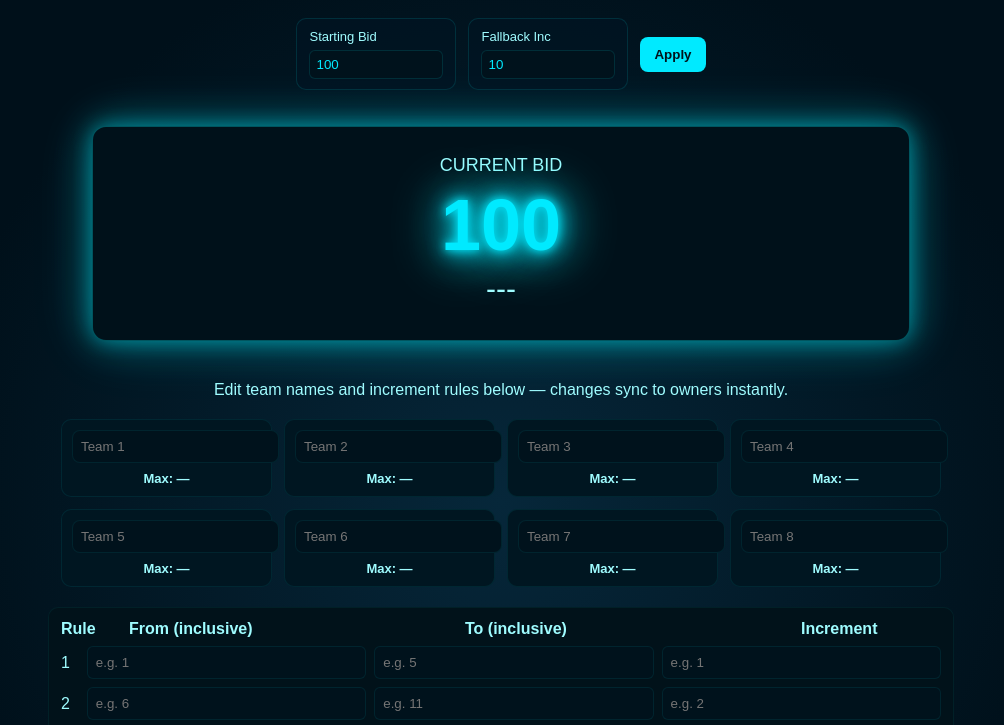
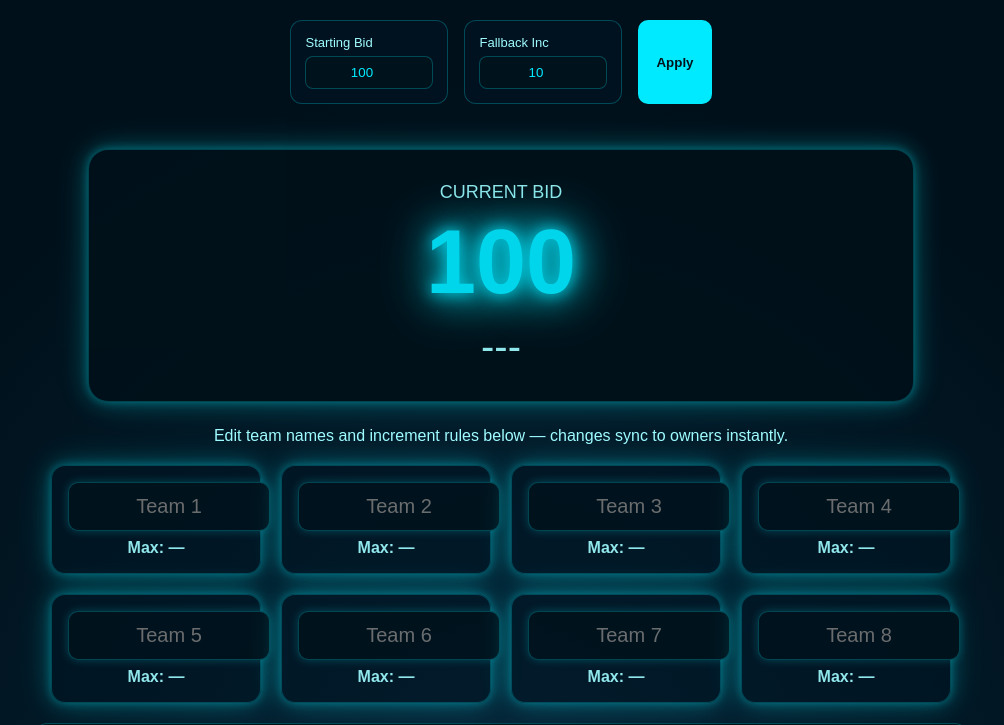
Before and after one commit to VISH0001/auction-oanel, a plain HTML site: page auction_panel.html in a window 1280 px wide. Shown: the top 725 px of the page, without its empty margins (139-1143 px from the left). Drawn offline with Linux system fonts and the light colour scheme; no server answers.

Commit message:
Update auction_panel.html

```diff
--- a/auction_panel.html
+++ b/auction_panel.html
@@ -4,52 +4,189 @@
 <meta charset="utf-8">
 <title>Live Bidding Panel</title>
 <meta name="viewport" content="width=device-width, initial-scale=1">
+
 <style>
-:root{ --neon:#00eaff; --neon2:#9ffcff; --dark:#03121f; }
+:root{
+  --neon:#00eaff;
+  --neon2:#9ffcff;
+  --dark:#03121f;
+}
+
 body{
   margin:0;
   background:radial-gradient(circle,#06273a,#00101a 70%);
   font-family:Arial,Helvetica,sans-serif;
   color:white;
-  -webkit-font-smoothing:antialiased;
 }
 
-/* Top controls */
-.top-panel{ display:flex; gap:12px; flex-wrap:wrap; justify-content:center; padding:18px; align-items:center; }
-.control-box{ padding:10px 12px; border-radius:10px; background:rgba(0,20,35,0.6); border:1px solid rgba(0,240,255,0.12); }
-.control-box label{ color:var(--neon2); font-size:13px; display:block; margin-bottom:6px; }
-.control-box input{ width:120px; padding:6px; border-radius:6px; border:1px solid rgba(0,240,255,0.12); background:#00121c; color:var(--neon); }
+/* TOP PANEL */
+.top-panel{
+  display:flex;
+  justify-content:center;
+  gap:16px;
+  padding:20px;
+  flex-wrap:wrap;
+}
+.control-box{
+  padding:14px;
+  border-radius:12px;
+  background:rgba(0,20,35,0.6);
+  border:1px solid rgba(0,240,255,0.25);
+}
+.control-box label{
+  font-size:13px;
+  color:var(--neon2);
+  display:block;
+  margin-bottom:6px;
+}
+.control-box input{
+  width:110px;
+  padding:8px;
+  background:#00131c;
+  border-radius:8px;
+  border:1px solid rgba(0,240,255,0.25);
+  color:var(--neon);
+  text-align:center;
+}
 
-/* Buttons */
-.button{ padding:10px 14px; border-radius:8px; border:0; background:var(--neon); color:#00131b; font-weight:700; cursor:pointer; }
+/* BUTTON */
+.button{
+  padding:12px 18px;
+  border-radius:10px;
+  border:none;
+  cursor:pointer;
+  font-weight:bold;
+  background:var(--neon);
+  color:#00131c;
+}
 
-/* Display */
-.display{ margin:18px auto; width:92%; max-width:760px; background:#00111a; padding:28px; border-radius:14px; text-align:center; border:1px solid rgba(0,240,255,0.3);
-  box-shadow:0 0 20px rgba(0,240,255,0.4),0 0 40px rgba(0,240,255,0.3),0 0 60px rgba(0,240,255,0.2); margin-bottom:40px; }
-.big-bid{ font-size:72px; font-weight:800; color:var(--neon);
-  text-shadow:0 0 10px var(--neon),0 0 20px var(--neon),0 0 40px var(--neon),0 0 60px var(--neon); }
-.team-label{ font-size:30px; color:var(--neon2); margin-top:6px; }
-.max-label{ font-size:14px; color:#9ffcff; margin-top:6px; }
+/* MAIN DISPLAY */
+.display{
+  width:92%;
+  max-width:760px;
+  margin:25px auto;
+  padding:32px;
+  border-radius:20px;
+  background:#00111a;
+  border:1px solid rgba(0,240,255,0.25);
+  text-align:center;
+  box-shadow:
+    0 0 20px rgba(0,240,255,0.35),
+    0 0 40px rgba(0,240,255,0.25),
+    0 0 60px rgba(0,240,255,0.15);
+  animation: neonPulse 1.8s ease-in-out infinite;
+}
 
-/* Team grid */
-.team-grid{ display:grid; grid-template-columns:repeat(4,1fr); gap:12px; width:92%; max-width:880px; margin:20px auto; }
-.team-cell{ background:#001621; padding:10px; border-radius:10px; text-align:center; border:1px solid rgba(0,240,255,0.08); position:relative; }
-.team-cell input{ width:100%; padding:8px; background:#00121c; border-radius:8px; color:var(--neon); border:1px solid rgba(0,240,255,0.08); }
-/* compact max text under name */
-.team-max{ margin-top:8px; font-size:13px; color:#9ffcff; font-weight:700; }
+.big-bid{
+  font-size:90px;
+  font-weight:800;
+  color:var(--neon);
+  text-shadow:
+    0 0 15px var(--neon),
+    0 0 35px var(--neon),
+    0 0 55px var(--neon);
+}
 
-/* Increment rules table */
-.rules { width:92%; max-width:880px; margin:12px auto; background:#01121a; padding:12px; border-radius:10px; border:1px solid rgba(0,240,255,0.06); }
-.rules .row{ display:flex; gap:8px; margin-bottom:8px; align-items:center; }
-.rules input{ padding:8px; border-radius:6px; border:1px solid rgba(0,240,255,0.08); background:#00121c; color:var(--neon); width:100%; }
+.team-label{
+  font-size:40px;
+  color:var(--neon2);
+  margin-top:10px;
+}
 
-/* Undo / Reset area */
-.undo-reset{ text-align:center; padding:18px; }
-.small{ font-size:12px; color:#9ffcff; }
-.footer-note{ text-align:center; color:#9ffcff; margin-bottom:12px; }
+/* 👇 STRONG NEON PULSE ANIMATION */
+@keyframes neonPulse {
+  0% {
+    box-shadow:
+      0 0 6px rgba(0,240,255,0.25),
+      0 0 15px rgba(0,240,255,0.15),
+      0 0 25px rgba(0,240,255,0.10);
+    opacity: 0.85;
+  }
+  50% {
+    box-shadow:
+      0 0 12px rgba(0,240,255,0.45),
+      0 0 32px rgba(0,240,255,0.35),
+      0 0 55px rgba(0,240,255,0.30);
+    opacity: 1;
+  }
+  100% {
+    box-shadow:
+      0 0 6px rgba(0,240,255,0.25),
+      0 0 15px rgba(0,240,255,0.15),
+      0 0 25px rgba(0,240,255,0.10);
+    opacity: 0.85;
+  }
+}
 
-/* rejection message */
-.rejection{ color:#ff9b9b; font-weight:700; margin-top:6px; }
+/* TEAM GRID */
+.team-grid{
+  width:92%;
+  max-width:900px;
+  margin:20px auto;
+  display:grid;
+  grid-template-columns:repeat(4,1fr);
+  gap:20px;
+}
+
+.team-cell{
+  background:rgba(0,20,35,0.65);
+  padding:16px;
+  border-radius:14px;
+  text-align:center;
+  border:1px solid rgba(0,240,255,0.25);
+
+  /* 💥 STRONG NEON PULSE */
+  animation: neonPulse 1.8s ease-in-out infinite;
+}
+
+.team-cell input{
+  width:100%;
+  padding:12px;
+  background:#00121c;
+  border-radius:10px;
+  border:1px solid rgba(0,240,255,0.25);
+  font-size:20px;
+  color:var(--neon);
+  text-align:center;
+  box-shadow:0 0 10px rgba(0,240,255,0.25);
+}
+
+.team-max{
+  margin-top:8px;
+  color:var(--neon2);
+  font-size:16px;
+  font-weight:bold;
+}
+
+/* RULES TABLE */
+.rules{
+  width:92%;
+  max-width:900px;
+  margin:20px auto;
+  background:#01121a;
+  padding:15px;
+  border-radius:12px;
+  border:1px solid rgba(0,240,255,0.25);
+}
+
+.rules input{
+  padding:10px;
+  background:#00121c;
+  border:1px solid rgba(0,240,255,0.25);
+  border-radius:10px;
+  color:var(--neon);
+  width:100%;
+}
+
+.undo-reset{
+  margin:20px;
+  text-align:center;
+}
+
+.rejection{
+  color:#ff8f8f;
+  font-weight:bold;
+}
 </style>
 </head>
 
@@ -78,7 +215,9 @@ body{
   <div id="rejectionNote" class="rejection"></div>
 </div>
 
-<div class="footer-note">Edit team names and increment rules below — changes sync to owners instantly.</div>
+<div class="footer-note" style="text-align:center; color:#9ffcff; margin-bottom:12px;">
+  Edit team names and increment rules below — changes sync to owners instantly.
+</div>
 
 <!-- TEAM EDIT GRID -->
 <div class="team-grid" id="teamGrid"></div>
@@ -156,7 +295,7 @@ const firebaseConfig = {
 firebase.initializeApp(firebaseConfig);
 const db = firebase.database();
 
-/* ---------- owner keys + default teams (if needed) ---------- */
+/* ---------- owner keys + default teams ---------- */
 const ownerKeys = {
   "t1_92fA6k3Z":1,"t2_Qp71xL0S":2,"t3_n88RwA1D":3,"t4_F92amP0L":4,
   "t5_cH7x9LmQ":5,"t6_B1mZ3kPx":6,"t7_Ux8q21Nv":7,"t8_Yp0mR4Ws":8
@@ -181,12 +320,11 @@ db.ref('increments').once('value').then(snap=>{
   }
 });
 
-/* ---------- UI: build team grid with max display under each name (compact B) ---------- */
+/* ---------- UI: build team grid with compact max under name ---------- */
 const teamGrid = document.getElementById('teamGrid');
 for(let i=1;i<=8;i++){
   const div = document.createElement('div');
   div.className = 'team-cell';
-  // input and small max span
   div.innerHTML = `<input id="t${i}" data-team="${i}" placeholder="Team ${i}"><div id="t${i}_max" class="team-max">Max: —</div>`;
   teamGrid.appendChild(div);
 }
@@ -241,24 +379,23 @@ function saveRules(){
   db.ref('increments').set(arr).then(()=>{ alert('Rules saved'); }).catch(err=>{ console.error(err); alert('Save failed'); });
 }
 
-/* ---------- Auction core (with first-bid + inclusive ranges + max enforcement) ---------- */
+/* ---------- Auction core (first-bid, dynamic increments, max enforcement) ---------- */
 let currentBid = parseInt(document.getElementById('startBid').value,10) || 100;
 let fallbackInc = parseInt(document.getElementById('fallbackInc').value,10) || 10;
 let history = [];
-let lastBidTeam = null;   // team number of last accepted bid
-let increments = [];      // array of rules from firebase
-let maxBids = {};         // will be populated from Google Sheets and firebase
+let lastBidTeam = null;
+let increments = [];
+let maxBids = {};
 
-// load increments into memory for quick lookup
+// load increments into memory
 db.ref('increments').on('value', snap=>{
   increments = snap.val() || [];
   increments.sort((a,b)=> (a.from||0) - (b.from||0));
 });
 
-// keep maxBids mirrored in firebase for owners to read and for admin UI
+// keep maxBids mirrored in firebase (owners read this)
 db.ref('maxBids').on('value', snap=>{
   maxBids = snap.val() || {};
-  // update each team's max display in the grid
   for(let i=1;i<=8;i++){
     const el = document.getElementById(`t${i}_max`);
     if(el){
@@ -270,7 +407,6 @@ db.ref('maxBids').on('value', snap=>{
 
 /* ---------- Google Sheets polling ---------- */
 const SHEET_ID = "1-1glQa5EjXTJg7MHYuhh1sRNaLTFfQZvlmVLnUE_HYc";
-// range B27:I27 (B=team1 ... I=team8)
 const GVIZ_URL = `https://docs.google.com/spreadsheets/d/${SHEET_ID}/gviz/tq?tqx=out:json&range=B27:I27`;
 function fetchSheetOnce(){
   fetch(GVIZ_URL)
@@ -295,12 +431,10 @@ function fetchSheetOnce(){
       console.warn('sheet fetch failed',err);
     });
 }
-// fetch first time and then every 10s
 fetchSheetOnce();
 setInterval(fetchSheetOnce, 10000);
 
 /* ---------- helpers ---------- */
-// helper to get increment for a bidValue (TO inclusive)
 function getIncrementFor(bidValue){
   if(!increments || increments.length === 0) return fallbackInc;
   for(let i=0;i<increments.length;i++){
@@ -315,7 +449,6 @@ function getIncrementFor(bidValue){
   return (last && Number(last.inc)) ? Number(last.inc) : fallbackInc;
 }
 
-// update owners liveDisplay
 function updateOwners(){
   db.ref('liveDisplay').set({
     currentBid: currentBid,
@@ -324,7 +457,7 @@ function updateOwners(){
   }).catch(err=> console.error('updateOwners err', err));
 }
 
-/* ---------- Bid flow with max enforcement ---------- */
+/* ---------- Bid flow ---------- */
 function applySettings(){
   const newStart = parseInt(document.getElementById('startBid').value,10);
   const newFallback = parseInt(document.getElementById('fallbackInc').value,10);
@@ -342,22 +475,15 @@ function updateDisplay(team){
   document.getElementById('currentTeam').innerText = team;
 }
 
-// compute next bid amount if teamNum attempts to bid (does not change state)
 function computeNextBidAmountIf(teamNum){
   const isFirstAccepted = (history.length === 0);
-  if(isFirstAccepted){
-    return currentBid;
-  }
+  if(isFirstAccepted) return currentBid;
   const inc = getIncrementFor(currentBid);
   return Number(currentBid) + Number(inc);
 }
 
-// placeBid with max check
 function placeBid(teamNum){
-  if(lastBidTeam === teamNum){
-    console.log('Ignored: same team cannot bid twice in a row');
-    return;
-  }
+  if(lastBidTeam === teamNum) return;
 
   const teamMax = Number(maxBids[String(teamNum)] || 0);
   const nextValue = computeNextBidAmountIf(teamNum);
@@ -393,7 +519,6 @@ function placeBid(teamNum){
   updateOwners();
 }
 
-// Undo/Reset
 function undoBid(){
   if(history.length === 0) return;
   const last = history.pop();
@@ -402,6 +527,7 @@ function undoBid(){
   updateDisplay(last.team);
   updateOwners();
 }
+
 function resetBid(){
   const newStart = parseInt(document.getElementById('startBid').value,10);
   currentBid = (!Number.isNaN(newStart)) ? newStart : currentBid;
@@ -419,7 +545,6 @@ document.addEventListener('keydown', e=>{
   }
 });
 
-// Listen for owner bids (latestBid node)
 let lastSeenTime = 0;
 db.ref('latestBid').on('value', snap=>{
   const data = snap.val();
@@ -431,7 +556,6 @@ db.ref('latestBid').on('value', snap=>{
   placeBid(tnum);
 });
 
-// initial
 window.addEventListener('load', ()=>{
   updateDisplay('---');
   updateOwners();
```
